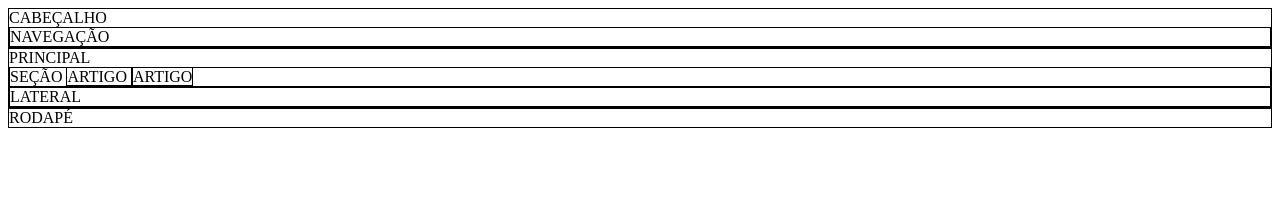
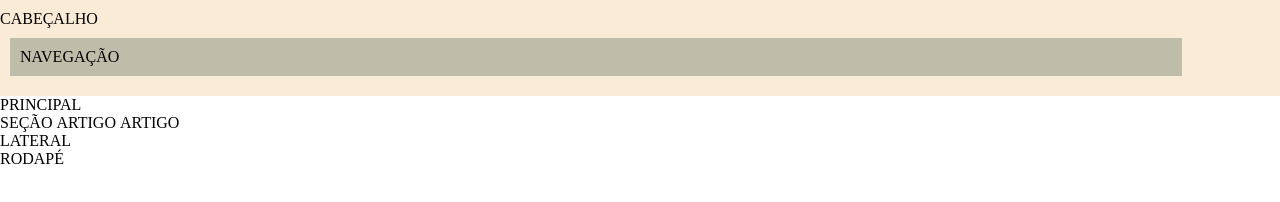
Before and after one commit to G-Amorim-DEV/aulas-front-css, a plain HTML site: page index.html in a window 1280 px wide. Drawn offline with Linux system fonts and the light colour scheme.

Commit message:
Aplicando estilos base para tags semânticas (header, main, article, aside, footer, section) e explicações de propriedades CSS,  utilização do Id e Class e a criação do arquivo codepédia para o HTML.

```diff
--- a/css/style.css
+++ b/css/style.css
@@ -1,12 +1,35 @@
-header{
-    /* font-size: 100px; comando que aumenta o texto */
+    /* font-size: 100px; comando que aumenta o texto
+    border: 1px solid black;
+    background-color: aqua; Comando para alterar a cor de fundo
+    header, main, article, aside, footer, section{ a virgula serve como a preposição E
+    width: 100vw;  Propriedades de tamanhos
+    height: 100vh;  Propriedades de tamanhos
+    margin: 0px; Propriedades de espaçamento
+    Top Right Bottom Left - Para mexer nas direções do padding e margin
+    TOp/Bottom Left/Right - Para mexer nas direçoes do padding e margin*/
 
-    border: 1px solid black;
-    /* background-color: aqua; Comando para alterar a cor de fundo */
+
+*{
+    padding: 0px;
+    margin: 0px;
 }
 
-nav, main, article, aside, footer, section{
-    border: 1px solid black;
+.estruturas_semanticas{
+    border: 0px solid black;
+}
+
+#menu_principal{
+   width: 90%;
+   background-color: rgb(189, 189, 169);
+
+   padding: 10px;
+   margin: 10px;
+}
+
+#cabecalho{
+    width: 100vw;
+    background-color: antiquewhite;
+    padding: 10px 0px 10px 0px;
 }
 
 article{
--- a/index.html
+++ b/index.html
@@ -12,17 +12,16 @@
 
 <body>
 
-    <!-- Estruturas Semnânticas da Web -->
 
-    <header> <!-- Conteúdo semântico de cabeçalho -->
+    <header id="cabecalho" class="estruturas_semanticas" >
         CABEÇALHO
-        <nav> <!-- Conteúdo semântico de navegação -->
+        <nav id="menu_principal" class="estruturas_semanticas">
             NAVEGAÇÃO
         </nav>
 
     </header>
 
-    <main> <!-- Conteúdo semântico principal -->
+    <main>
         PRINCIPAL
         <section> <!-- Conteúdo semântico de seção -->
             SEÇÃO
```
Also changed, not shown: 1 other file.
